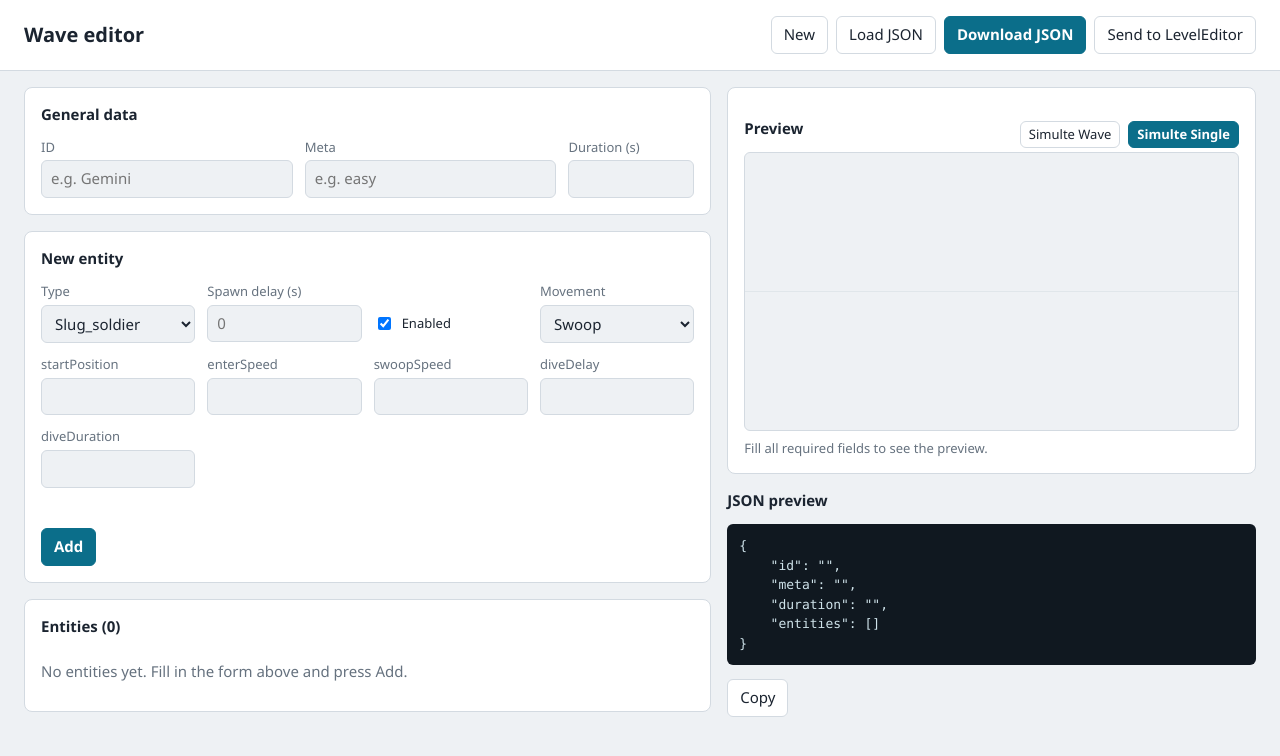
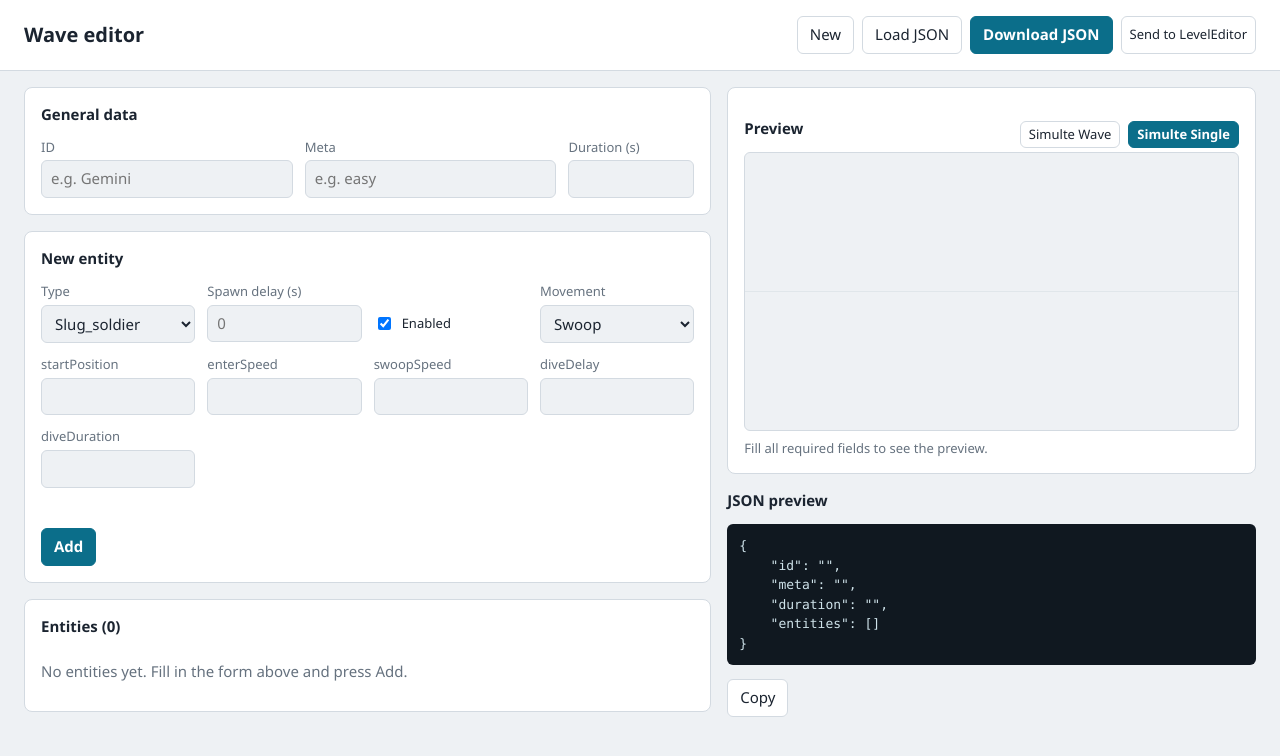
Before and after one commit to Pesegato/WaveEditor, a plain HTML site: page index.html in a window 1280 px wide. Drawn offline with Linux system fonts and the light colour scheme.

Commit message:
Send to LevelEditor

```diff
--- a/app.js
+++ b/app.js
@@ -204,6 +204,7 @@ function loadFile(f) {
 
 $("up").onclick = () => $("file").click();
 $("file").onchange = ev => loadFile(ev.target.files[0]);
+$("btnSendLevel").onclick = sendWaveToLevelEditor;
 
 // ---------- Drag & Drop JSON ----------
 window.addEventListener("dragover", ev => {
--- a/index.html
+++ b/index.html
@@ -16,7 +16,7 @@
       <button id="up">Load JSON</button>
       <button id="down" class="pri">Download JSON</button>
       <input id="file" type="file" accept=".json,application/json" hidden>
-      <button id="btnSendLevel">Send to LevelEditor</button>
+      <button id="btnSendLevel" class="sm">Send to LevelEditor</button>
     </div>
   </header>
   <main>
```
